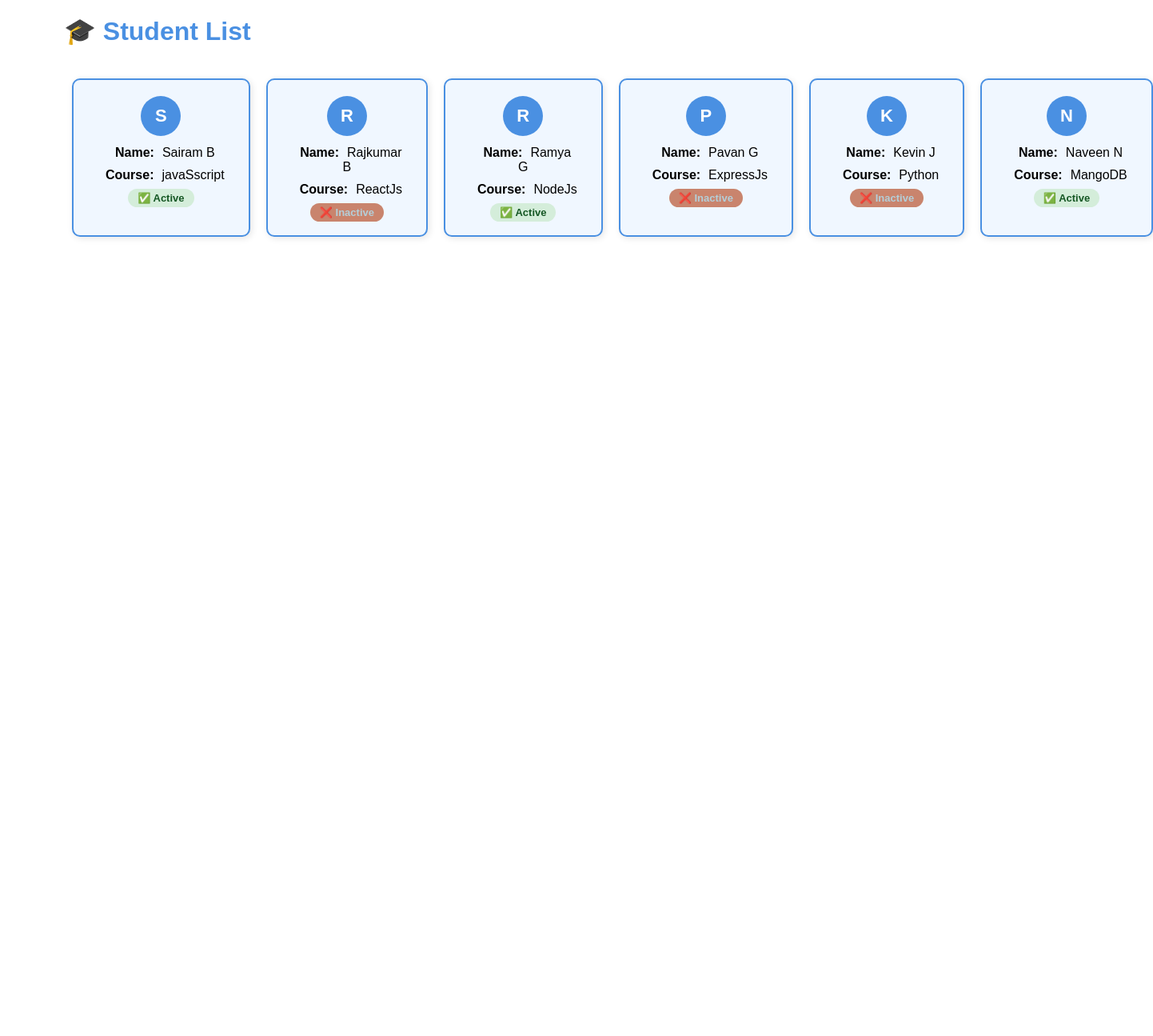
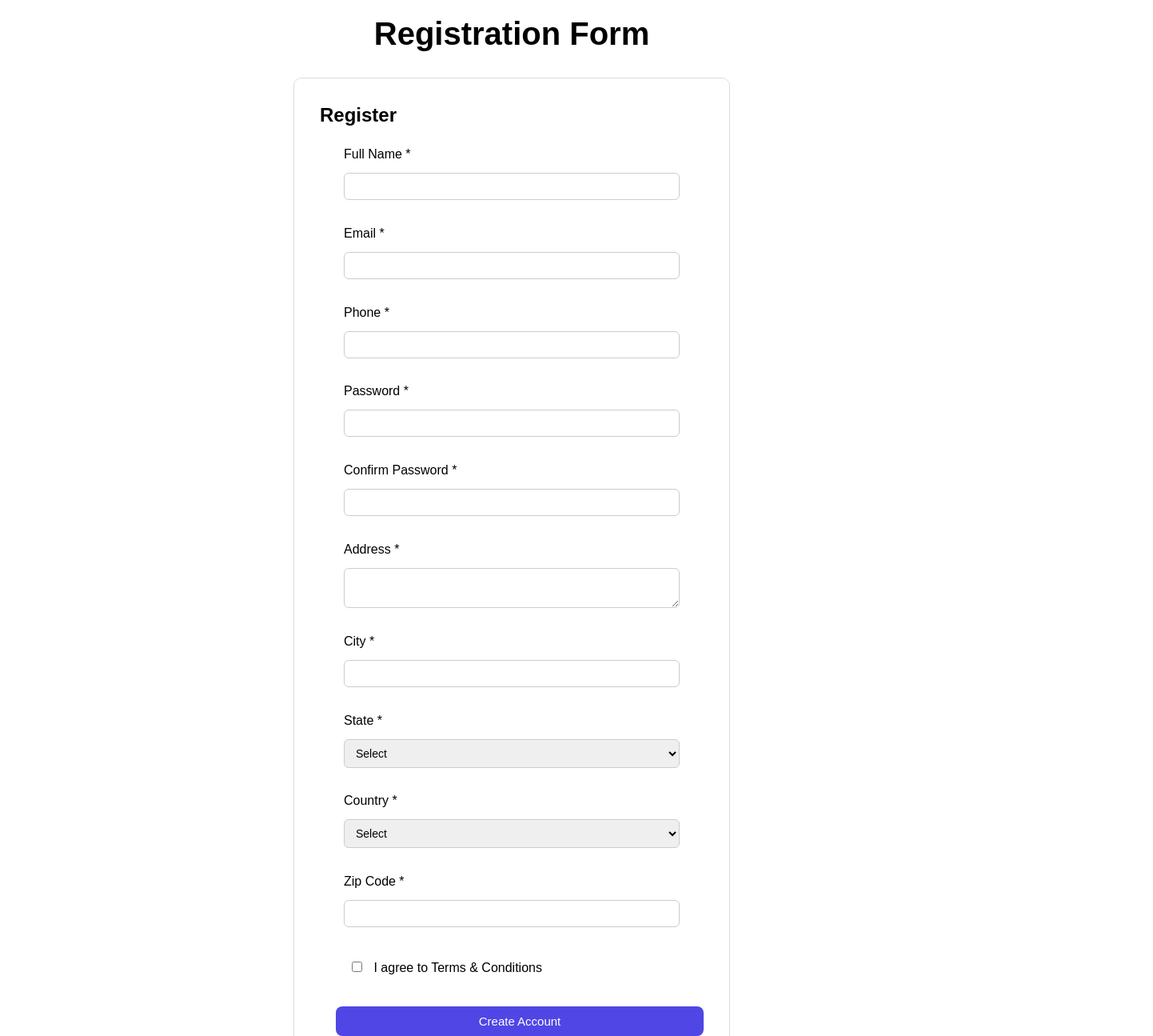
Before and after one commit to Sairam-hh/react, a React (Vite) app: page / in a window 1280 px wide. Shown: the part 40-1335 px from the top of the page at 80% size, 1442 px wide, since content can reach past the window. Before the commit the page ends 800 px from the top, so only its background shows below. Built offline with nearby package versions, Linux system fonts and the light colour scheme.

Commit message:
Task5 RegistrationForm

```diff
--- a/src/App.jsx
+++ b/src/App.jsx
@@ -1,6 +1,7 @@
 import React from 'react'
 import "./App.css"
 import StudentCard from './studentCard'
+import RegistrationForm from './RegistrationForm'
 
 export default function App() {
   const student=[
@@ -15,14 +16,18 @@ export default function App() {
 
   return (
     <div style={{ padding: "30px", fontFamily: "Arial, sans-serif" }}>
-      <h1 style={{ color: "#4a90e2", marginBottom: "30px" }}> 🎓 Student List</h1>
+      <h1 style={{textAlign:"center",fontSize:"40px"}}>Registration Form</h1>
+      <RegistrationForm/>
+
+
+      {/* <h1 style={{ color: "#4a90e2", marginBottom: "30px" }}> 🎓 Student List</h1>
       <div style={{display:"flex", flex:"wrap"}}>
         {student.map((student)=>(
           <StudentCard key={student.id} student={student}/>
 
 
         ))}
-      </div>
+      </div> */}
 
 
 
--- /dev/null
+++ b/src/RegistrationForm.jsx
@@ -0,0 +1,106 @@
+import { useState } from "react";
+
+
+const Field = ({ name, label, type = "text", as, value, onChange, error }) => (
+  <div style={s.field}>
+    <label>{label}</label>
+    {as === "select" ? (
+      <select name={name} value={value} onChange={onChange} style={s.input}>
+        <option value="">Select</option>
+        {(name === "state"
+          ? ["Andhra Pradesh", "Karnataka", "Maharashtra", "Tamil Nadu", "Delhi"]
+          : ["India", "United States", "United Kingdom", "Canada"]
+        ).map(o => <option key={o}>{o}</option>)}
+      </select>
+    ) : as === "textarea" ? (
+      <textarea name={name} value={value} onChange={onChange} style={s.input} rows={2} />
+    ) : (
+      <input name={name} type={type} value={value} onChange={onChange} style={s.input} />
+    )}
+    {error && <span style={s.err}>{error}</span>}
+  </div>
+);
+
+export default function RegistrationForm() {
+  const [form, setForm] = useState({
+    name: "", email: "", phone: "", password: "", confirm: "",
+    address: "", city: "", state: "", country: "", zip: "", agree: false,
+  });
+  const [errors, setErrors] = useState({});
+  const [submitted, setSubmitted] = useState(false);
+
+  const handle = (e) => {
+    const { name, value, type, checked } = e.target;
+    setForm({ ...form, [name]: type === "checkbox" ? checked : value });
+    setErrors({ ...errors, [name]: "" });
+  };
+
+  const validate = () => {
+    const e = {};
+    if (!form.name.trim()) e.name = "Required";
+    if (!/^[^\s@]+@[^\s@]+\.[^\s@]+$/.test(form.email)) e.email = "Invalid email";
+    if (!/^\d{10}$/.test(form.phone)) e.phone = "Enter 10 digits";
+    if (form.password.length < 6) e.password = "Min 6 characters";
+    if (form.confirm !== form.password) e.confirm = "Passwords don't match";
+    if (!form.address.trim()) e.address = "Required";
+    if (!form.city.trim()) e.city = "Required";
+    if (!form.state) e.state = "Required";
+    if (!form.country) e.country = "Required";
+    if (!/^\d{5,6}$/.test(form.zip)) e.zip = "Invalid zip";
+    if (!form.agree) e.agree = "Please accept terms";
+    return e;
+  };
+
+  const handleSubmit = (e) => {
+    e.preventDefault();
+    const errs = validate();
+    if (Object.keys(errs).length) { setErrors(errs); return; }
+    setSubmitted(true);
+  };
+
+  if (submitted) return (
+    <div style={s.center}>
+      <h2>✅ Registration Successful!</h2>
+      <p>Welcome, <b>{form.name}</b>!</p>
+      <button onClick={() => setSubmitted(false)}>Go Back</button>
+    </div>
+  );
+
+  return (
+    <div style={s.wrap}>
+      <h2 style={{ margin: "0 0 1rem" }}>Register</h2>
+      <form onSubmit={handleSubmit}>
+
+        <Field name="name"     label="Full Name *"       value={form.name}     onChange={handle} error={errors.name} />
+        <Field name="email"    label="Email *"            value={form.email}    onChange={handle} error={errors.email}    type="email" />
+        <Field name="phone"    label="Phone *"            value={form.phone}    onChange={handle} error={errors.phone}    type="tel" />
+        <Field name="password" label="Password *"         value={form.password} onChange={handle} error={errors.password} type="password" />
+        <Field name="confirm"  label="Confirm Password *" value={form.confirm}  onChange={handle} error={errors.confirm}  type="password" />
+        <Field name="address"  label="Address *"          value={form.address}  onChange={handle} error={errors.address}  as="textarea" />
+        <Field name="city"     label="City *"             value={form.city}     onChange={handle} error={errors.city} />
+        <Field name="state"    label="State *"            value={form.state}    onChange={handle} error={errors.state}    as="select" />
+        <Field name="country"  label="Country *"          value={form.country}  onChange={handle} error={errors.country}  as="select" />
+        <Field name="zip"      label="Zip Code *"         value={form.zip}      onChange={handle} error={errors.zip} />
+
+        <div style={s.field}>
+          <label>
+            <input type="checkbox" name="agree" checked={form.agree} onChange={handle} />
+            {" "}I agree to Terms & Conditions
+          </label>
+          {errors.agree && <span style={s.err}>{errors.agree}</span>}
+        </div>
+
+        <button type="submit" style={s.btn}>Create Account</button>
+      </form>
+    </div>
+  );
+}
+
+const s = {
+  wrap:  { maxWidth: 480, margin: "2rem auto", padding: "2rem", border: "1px solid #ddd", borderRadius: 10, fontFamily: "sans-serif" },
+  field: { display: "flex", flexDirection: "column", marginBottom: "0.8rem" },
+  input: { padding: "8px 10px", fontSize: 14, borderRadius: 6, border: "1px solid #ccc", marginTop: 4 },
+  err:   { color: "red", fontSize: 12, marginTop: 2 },
+  btn:   { width: "100%", padding: 10, fontSize: 15, background: "#4f46e5", color: "#fff", border: "none", borderRadius: 8, cursor: "pointer" },
+  center:{ textAlign: "center", marginTop: "3rem", fontFamily: "sans-serif" },
+};
```
